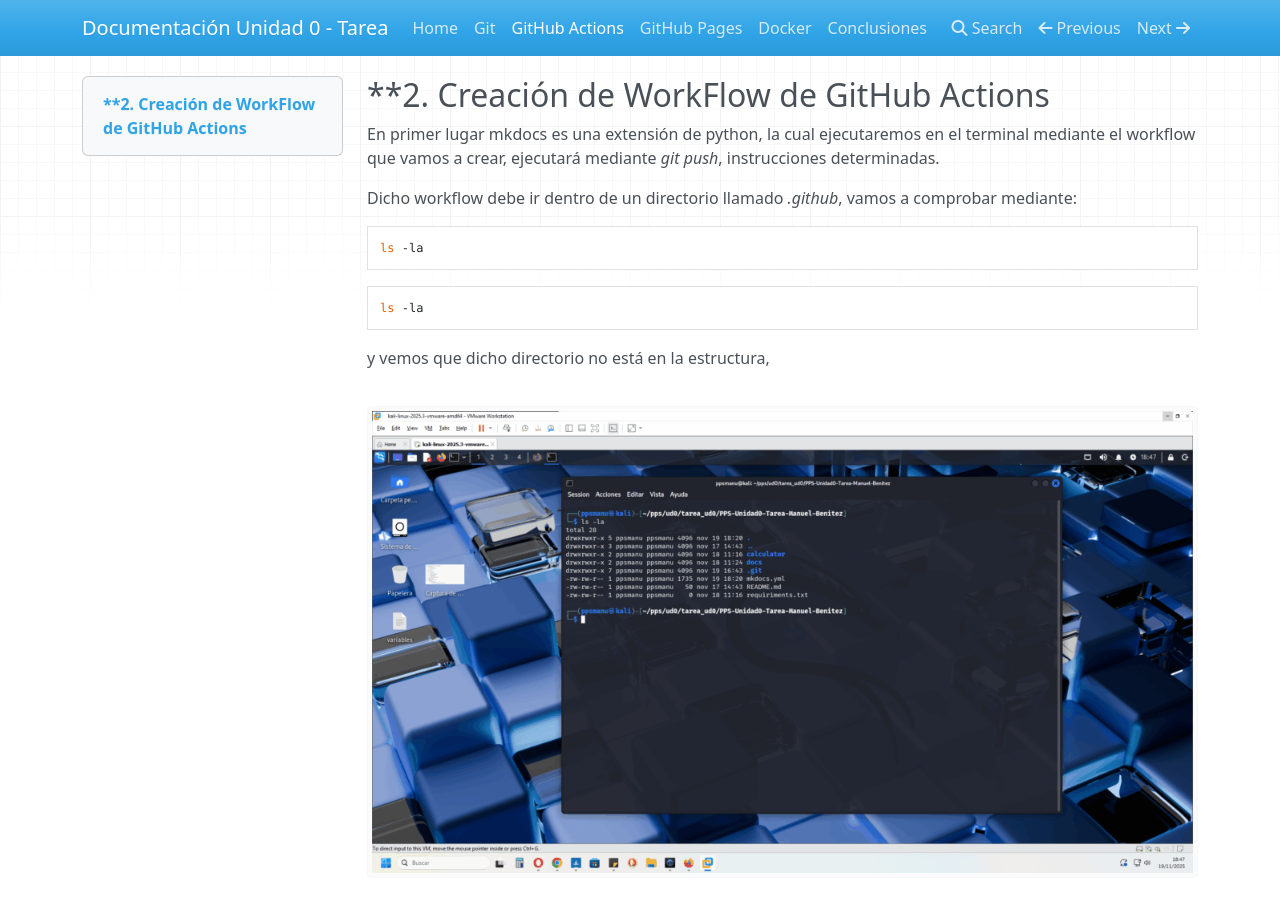
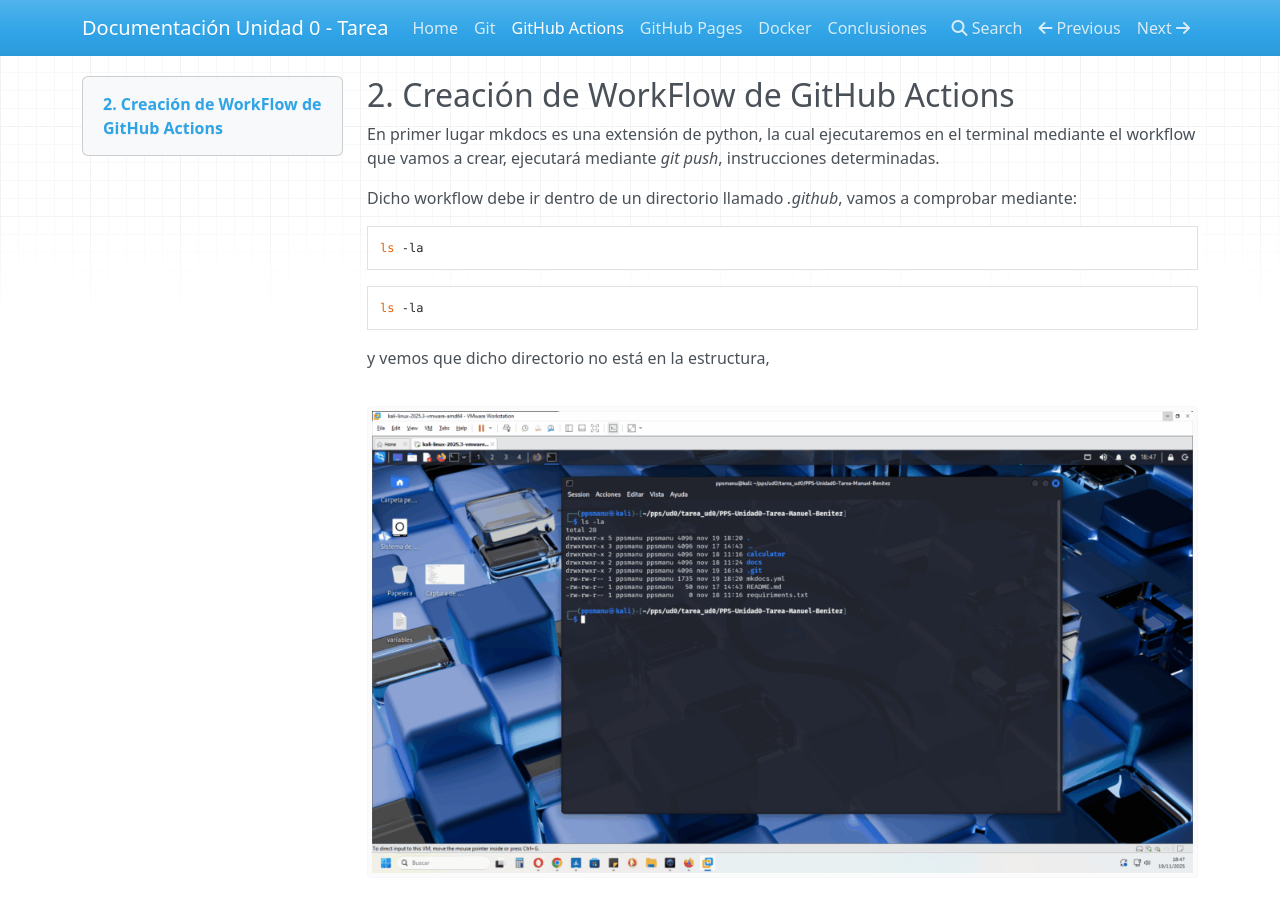
Before and after one commit to cibermbl/PPS-Unidad0-Tarea-Manuel-Benitez, an MkDocs documentation site: the page built from docs/gitActions.md, in a window 1280 px wide and 900 px high. Built offline with MkDocs 1.6.1, drawn with Linux system fonts in a browser that asks for light colours; nearby versions of some CDN libraries.

```diff
--- a/docs/gitActions.md
+++ b/docs/gitActions.md
@@ -1,5 +1,5 @@
 
-## **2\. Creación de WorkFlow de GitHub Actions
+## **2\. Creación de WorkFlow de GitHub Actions**
 
 En primer lugar mkdocs es una extensión de python, la cual ejecutaremos en el terminal mediante el workflow que vamos a crear, ejecutará mediante _git push_, instrucciones determinadas.
 
```
